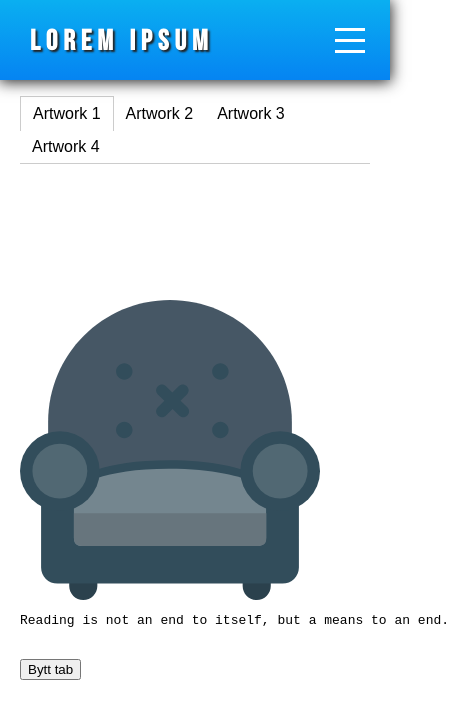
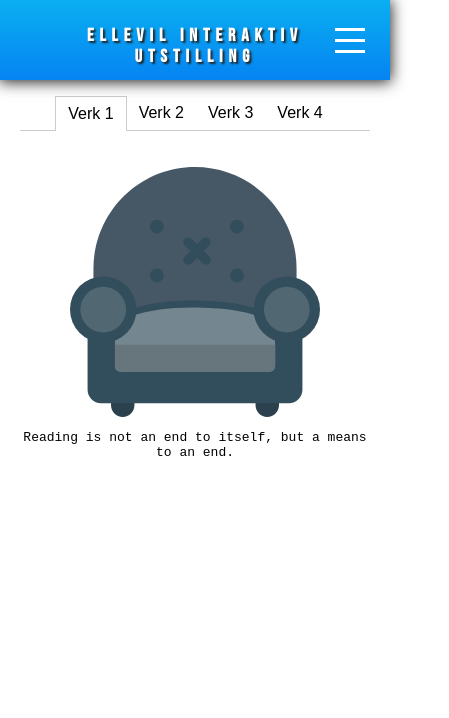
Before and after one commit to Magssch/IT2810-Prosjekt-2-ReactJS, a React (Create React App) app: page / in a window 390 px wide. Shown: the top 718 px of the page, 449 px wide, since content can reach past the window. Built offline with nearby package versions, Linux system fonts and the light colour scheme.

Commit message:
Implementert mediaqueris, og gjort både header, tekst og bilde responsivt

```diff
--- a/src/App.css
+++ b/src/App.css
@@ -2,10 +2,6 @@
 @font-face {
     font-family: "Bebas Neue";
     src: url("BebasNeue.otf");
-}
-
-.App {
-
 }
 
 .page {
@@ -24,6 +20,11 @@
 }
 
 .title {
+    text-align: center;
+    margin: 20px;
+}
+
+.title {
     position: relative;
     float: left;
     left: 0;
@@ -39,5 +40,11 @@
 }
 
 .content {
-    padding: 100px 20px 20px;
+    padding: 0 20px 20px;
 }
+
+@media screen and (max-width: 550px) {
+    .header {
+        font-size: 10px;
+    }
+}
--- a/src/App.js
+++ b/src/App.js
@@ -163,21 +163,19 @@ class App extends Component {
           <Sidenav value={this.state.sidenavExpanded} categories={this.state.categories} handleChange={this.categoryChange}/>
           <div className="page" onClick={this.sidenavClose}>
           <header className="header">
-              <h1 className="title">Lorem Ipsum</h1>
+              <h1 className="title">Ellevil interaktiv utstilling</h1>
           </header>
               <Menu onClick={this.sidenavExpand} value={this.state.menuClicked} />
             <div className="tabs-container">
                   <Tabs onClick={this.updateTabs}>
-                      <Tab label="Artwork 1" />
-                      <Tab label="Artwork 2" />
-                      <Tab label="Artwork 3" />
-                      <Tab label="Artwork 4" />
+                      <Tab label="Verk 1" />
+                      <Tab label="Verk 2" />
+                      <Tab label="Verk 3" />
+                      <Tab label="Verk 4" />
                   </Tabs>
             </div>
             <div className="content">
                 <Content tabIndex={this.state.tab} text={this.getText()} img={this.getImg()} aud={this.getAud()}/>
-                <br/>
-                <button onClick={this.updateTab}>Bytt tab</button>
             </div>
         </div>
       </div>
--- a/src/Components/Content/content.css
+++ b/src/Components/Content/content.css
@@ -1,4 +1,38 @@
+.contentContainer {
+    display: flex;
+    flex-direction: row;
+    flex-wrap: nowrap;
+    justify-content: center;
+    align-items: stretch;
+}
+
+.picContainer {
+    flex: 30%;
+}
+
+.textContainer {
+    flex: 70%;
+}
+
 .image {
-    max-width: 300px;
-    max-height: 300px;
+    max-width: 420px;
+    max-height: 420px;
 }
+
+pre {
+    white-space: pre-wrap;
+    text-align: center;
+}
+
+/* Når størrelsen er små tablets/store telefoner synker tekst under bilde*/
+@media screen and (max-width: 767px) {
+    .contentContainer {
+        flex-direction: column;
+        align-items: center;
+    }
+
+    .image {
+        width: 250px;
+        height: 250px;
+    }
+}
--- a/src/Components/Content/index.js
+++ b/src/Components/Content/index.js
@@ -99,9 +99,13 @@ class Content extends Component {
     render() {
         this.update();
         return (
-            <div>
-                <div className="image" dangerouslySetInnerHTML={{ __html: this.state.imageContent[this.props.tabIndex-1] }} />
-                <pre className="TextContent">{this.state.textContent[this.props.tabIndex-1]}</pre>
+            <div className="contentContainer">
+                <div className="picContainer">
+                    <div className="image" dangerouslySetInnerHTML={{ __html: this.state.imageContent[this.props.tabIndex-1] }} />
+                </div>
+                <div className="textContainer">
+                    <pre className="TextContent">{this.state.textContent[this.props.tabIndex-1]}</pre>
+                </div>
             </div>
         );
     }
--- a/src/Components/Tabs/tabs.css
+++ b/src/Components/Tabs/tabs.css
@@ -1,3 +1,9 @@
-.tabs {
-    border: black 1px;
+.tab-list {
+    display: flex;
+    justify-content: center;
+    flex-wrap: nowrap;
 }
+
+ol {
+    border-bottom: 1px solid #ccc;
+}
```
Also changed, not shown: src/Components/Dice/dice.css (deleted, +0 -90 lines), src/Components/Dice/index.js (deleted, +0 -33 lines), src/Components/Tabs/Tab/tab.css (line endings or trailing spaces).
